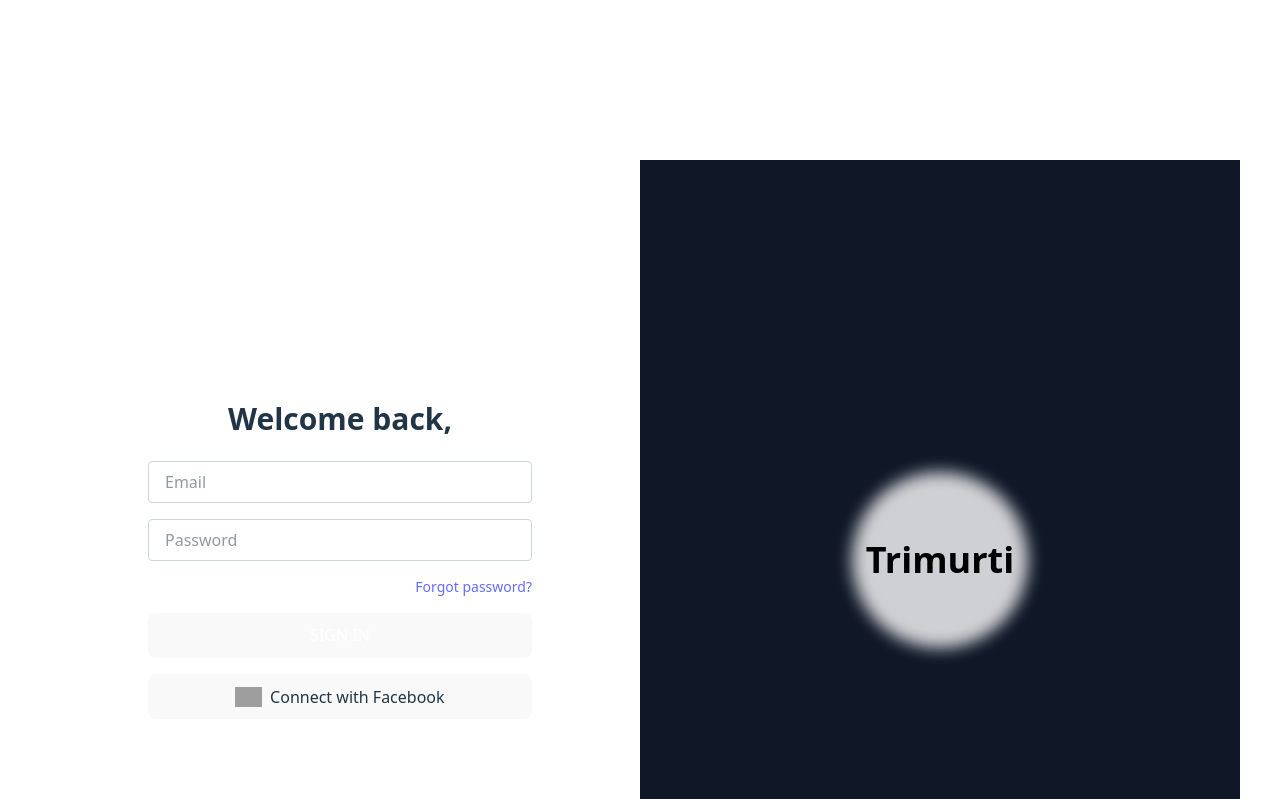
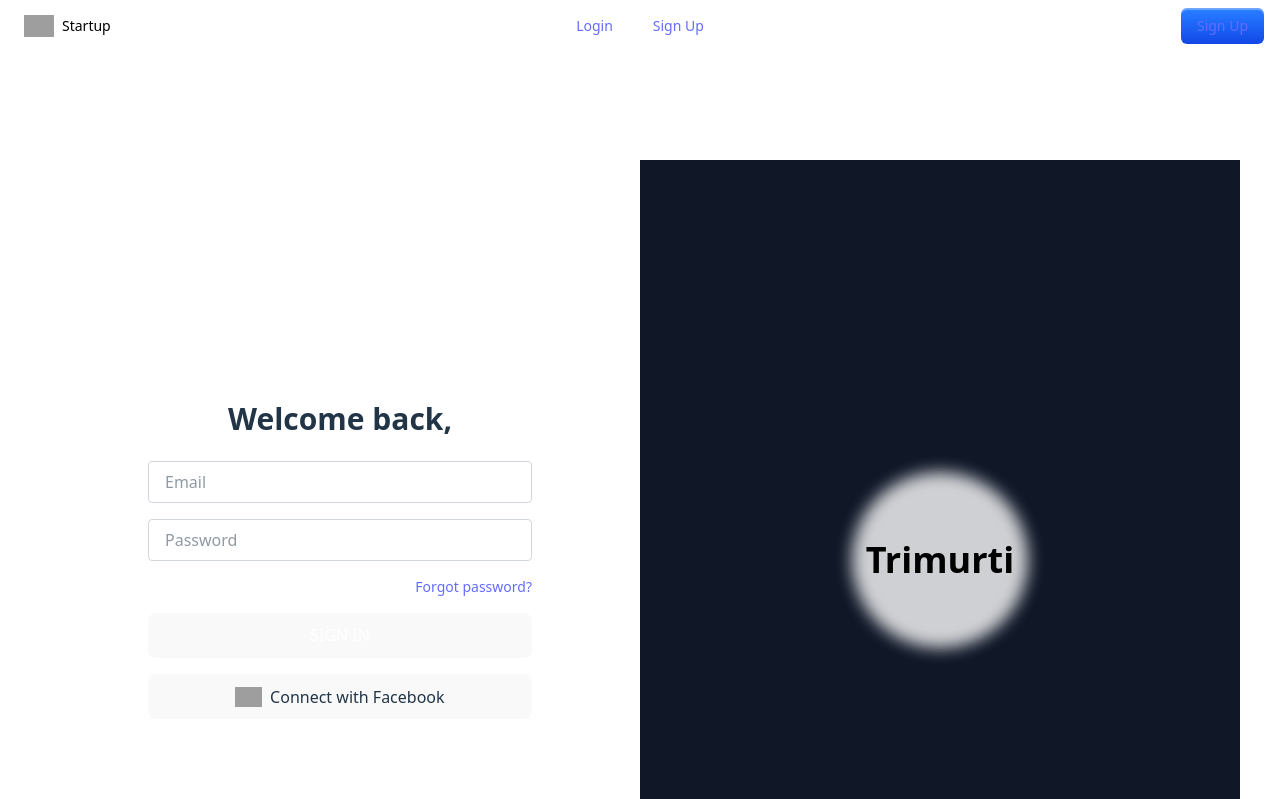
Before and after one commit to Bibek9808/Trimurti-web-login, a React (Vite) app: page / in a window 1280 px wide. Shown: the top 799 px of the page. Built offline with nearby package versions, Linux system fonts and the light colour scheme; grey boxes are pictures that could not be loaded.

Commit message:
resizable navbar added

```diff
--- a/package.json
+++ b/package.json
@@ -11,6 +11,7 @@
     "deploy": "vite build && gh-pages -d dist"
   },
   "dependencies": {
+    "@tabler/icons-react": "^3.34.0",
     "@tailwindcss/vite": "^4.1.10",
     "clsx": "^2.1.1",
     "framer-motion": "^12.18.1",
--- a/src/App.jsx
+++ b/src/App.jsx
@@ -1,19 +1,64 @@
 import "./App.css";
 import LoginSignUpPage from "./ui/LoginSignUpPage";
-import { FloatingNav } from "./ui/floating-navbar";
-import { Home, Info, Phone } from "lucide-react"; // Or use your own icons
+import { Navbar, NavBody, NavItems, NavbarLogo, NavbarButton, MobileNav, MobileNavHeader, MobileNavToggle, MobileNavMenu } from "./ui/resizable-navbar";
+import React, { useState } from "react";
 
 function App() {
   const navItems = [
-    { name: "Home", link: "#", icon: <Home size={18} /> },
-    { name: "About", link: "#", icon: <Info size={18} /> },
-    { name: "Contact", link: "#", icon: <Phone size={18} /> },
+    { name: "Login", link: "#login" },
+    { name: "Sign Up", link: "#signup" },
   ];
+
+  const [mobileMenuOpen, setMobileMenuOpen] = useState(false);
+
+  const handleItemClick = () => {
+    // Close mobile menu when a nav item is clicked
+    setMobileMenuOpen(false);
+  };
 
   return (
     <>
-      <FloatingNav navItems={navItems} />
-      <main className="pt-32"> {/* To avoid overlap with floating nav */}
+      <Navbar className="fixed top-0 left-0 right-0 z-50">
+        <NavBody>
+          <NavbarLogo />
+          <NavItems items={navItems} onItemClick={handleItemClick} />
+          <NavbarButton href="#signup" variant="gradient" className="ml-4">
+            Sign Up
+          </NavbarButton>
+          {/* Mobile Nav Toggle */}
+          <div className="lg:hidden ml-auto">
+            <MobileNavToggle
+              isOpen={mobileMenuOpen}
+              onClick={() => setMobileMenuOpen(!mobileMenuOpen)}
+            />
+          </div>
+        </NavBody>
+        <MobileNav visible={mobileMenuOpen}>
+          <MobileNavHeader>
+            <NavbarLogo />
+            <MobileNavToggle
+              isOpen={mobileMenuOpen}
+              onClick={() => setMobileMenuOpen(false)}
+            />
+          </MobileNavHeader>
+          <MobileNavMenu isOpen={mobileMenuOpen} onClose={() => setMobileMenuOpen(false)}>
+            {navItems.map((item, idx) => (
+              <a
+                key={idx}
+                href={item.link}
+                onClick={() => {
+                  handleItemClick();
+                }}
+                className="block w-full rounded-md px-4 py-2 text-center text-lg font-semibold text-black hover:bg-gray-100 dark:text-white dark:hover:bg-neutral-800"
+              >
+                {item.name}
+              </a>
+            ))}
+          </MobileNavMenu>
+        </MobileNav>
+      </Navbar>
+
+      <main className="pt-32">
         <LoginSignUpPage />
       </main>
     </>
--- a/src/ui/floating-navbar.jsx
+++ b/src/ui/floating-navbar.jsx
@@ -39,6 +39,16 @@
           <a
             key={`link-${idx}`}
             href={navItem.link}
+            onClick={(e) => {
+              if (navItem.link.startsWith("#")) {
+                e.preventDefault();
+                const targetId = navItem.link.slice(1);
+                const target = document.getElementById(targetId);
+                if (target) {
+                  target.scrollIntoView({ behavior: "smooth" });
+                }
+              }
+            }}
             className={cn(
               "relative flex items-center space-x-1 text-sm font-medium text-neutral-600 dark:text-neutral-200",
               "transition-all hover:text-blue-600 dark:hover:text-blue-400"
--- /dev/null
+++ b/src/ui/resizable-navbar.jsx
@@ -0,0 +1,235 @@
+"use client";;
+import { cn } from "../lib/utils";
+import { IconMenu2, IconX } from "@tabler/icons-react";
+import {
+  motion,
+  AnimatePresence,
+  useScroll,
+  useMotionValueEvent,
+} from "motion/react";
+
+import React, { useRef, useState } from "react";
+
+
+export const Navbar = ({
+  children,
+  className
+}) => {
+  const ref = useRef(null);
+  const { scrollY } = useScroll({
+    target: ref,
+    offset: ["start start", "end start"],
+  });
+  const [visible, setVisible] = useState(false);
+
+  useMotionValueEvent(scrollY, "change", (latest) => {
+    if (latest > 100) {
+      setVisible(true);
+    } else {
+      setVisible(false);
+    }
+  });
+
+  return (
+    <motion.div
+      ref={ref}
+      // IMPORTANT: Change this to class of `fixed` if you want the navbar to be fixed
+      className={cn("sticky inset-x-0 top-20 z-40 w-full", className)}>
+      {React.Children.map(children, (child) =>
+        React.isValidElement(child)
+          ? React.cloneElement(child, { visible })
+          : child)}
+    </motion.div>
+  );
+};
+
+export const NavBody = ({
+  children,
+  className,
+  visible
+}) => {
+  return (
+    <motion.div
+      animate={{
+        backdropFilter: visible ? "blur(10px)" : "none",
+        boxShadow: visible
+          ? "0 0 24px rgba(34, 42, 53, 0.06), 0 1px 1px rgba(0, 0, 0, 0.05), 0 0 0 1px rgba(34, 42, 53, 0.04), 0 0 4px rgba(34, 42, 53, 0.08), 0 16px 68px rgba(47, 48, 55, 0.05), 0 1px 0 rgba(255, 255, 255, 0.1) inset"
+          : "none",
+        width: visible ? "40%" : "100%",
+        y: visible ? 20 : 0,
+      }}
+      transition={{
+        type: "spring",
+        stiffness: 200,
+        damping: 50,
+      }}
+      style={{
+        minWidth: "800px",
+      }}
+      className={cn(
+        "relative z-[60] mx-auto hidden w-full max-w-7xl flex-row items-center justify-between self-start rounded-full bg-transparent px-4 py-2 lg:flex dark:bg-transparent",
+        visible && "bg-white/80 dark:bg-neutral-950/80",
+        className
+      )}>
+      {children}
+    </motion.div>
+  );
+};
+
+export const NavItems = ({
+  items,
+  className,
+  onItemClick
+}) => {
+  const [hovered, setHovered] = useState(null);
+
+  return (
+    <motion.div
+      onMouseLeave={() => setHovered(null)}
+      className={cn(
+        "absolute inset-0 hidden flex-1 flex-row items-center justify-center space-x-2 text-sm font-medium text-zinc-600 transition duration-200 hover:text-zinc-800 lg:flex lg:space-x-2",
+        className
+      )}>
+      {items.map((item, idx) => (
+        <a
+          onMouseEnter={() => setHovered(idx)}
+          onClick={onItemClick}
+          className="relative px-4 py-2 text-neutral-600 dark:text-neutral-300"
+          key={`link-${idx}`}
+          href={item.link}>
+          {hovered === idx && (
+            <motion.div
+              layoutId="hovered"
+              className="absolute inset-0 h-full w-full rounded-full bg-gray-100 dark:bg-neutral-800" />
+          )}
+          <span className="relative z-20">{item.name}</span>
+        </a>
+      ))}
+    </motion.div>
+  );
+};
+
+export const MobileNav = ({
+  children,
+  className,
+  visible
+}) => {
+  return (
+    <motion.div
+      animate={{
+        backdropFilter: visible ? "blur(10px)" : "none",
+        boxShadow: visible
+          ? "0 0 24px rgba(34, 42, 53, 0.06), 0 1px 1px rgba(0, 0, 0, 0.05), 0 0 0 1px rgba(34, 42, 53, 0.04), 0 0 4px rgba(34, 42, 53, 0.08), 0 16px 68px rgba(47, 48, 55, 0.05), 0 1px 0 rgba(255, 255, 255, 0.1) inset"
+          : "none",
+        width: visible ? "90%" : "100%",
+        paddingRight: visible ? "12px" : "0px",
+        paddingLeft: visible ? "12px" : "0px",
+        borderRadius: visible ? "4px" : "2rem",
+        y: visible ? 20 : 0,
+      }}
+      transition={{
+        type: "spring",
+        stiffness: 200,
+        damping: 50,
+      }}
+      className={cn(
+        "relative z-50 mx-auto flex w-full max-w-[calc(100vw-2rem)] flex-col items-center justify-between bg-transparent px-0 py-2 lg:hidden",
+        visible && "bg-white/80 dark:bg-neutral-950/80",
+        className
+      )}>
+      {children}
+    </motion.div>
+  );
+};
+
+export const MobileNavHeader = ({
+  children,
+  className
+}) => {
+  return (
+    <div
+      className={cn("flex w-full flex-row items-center justify-between", className)}>
+      {children}
+    </div>
+  );
+};
+
+export const MobileNavMenu = ({
+  children,
+  className,
+  isOpen,
+  onClose
+}) => {
+  return (
+    <AnimatePresence>
+      {isOpen && (
+        <motion.div
+          initial={{ opacity: 0 }}
+          animate={{ opacity: 1 }}
+          exit={{ opacity: 0 }}
+          className={cn(
+            "absolute inset-x-0 top-16 z-50 flex w-full flex-col items-start justify-start gap-4 rounded-lg bg-white px-4 py-8 shadow-[0_0_24px_rgba(34,_42,_53,_0.06),_0_1px_1px_rgba(0,_0,_0,_0.05),_0_0_0_1px_rgba(34,_42,_53,_0.04),_0_0_4px_rgba(34,_42,_53,_0.08),_0_16px_68px_rgba(47,_48,_55,_0.05),_0_1px_0_rgba(255,_255,_255,_0.1)_inset] dark:bg-neutral-950",
+            className
+          )}>
+          {children}
+        </motion.div>
+      )}
+    </AnimatePresence>
+  );
+};
+
+export const MobileNavToggle = ({
+  isOpen,
+  onClick
+}) => {
+  return isOpen ? (
+    <IconX className="text-black dark:text-white" onClick={onClick} />
+  ) : (
+    <IconMenu2 className="text-black dark:text-white" onClick={onClick} />
+  );
+};
+
+export const NavbarLogo = () => {
+  return (
+    <a
+      href="#"
+      className="relative z-20 mr-4 flex items-center space-x-2 px-2 py-1 text-sm font-normal text-black">
+      <img
+        src="https://assets.aceternity.com/logo-dark.png"
+        alt="logo"
+        width={30}
+        height={30} />
+      <span className="font-medium text-black dark:text-white">Startup</span>
+    </a>
+  );
+};
+
+export const NavbarButton = ({
+  href,
+  as: Tag = "a",
+  children,
+  className,
+  variant = "primary",
+  ...props
+}) => {
+  const baseStyles =
+    "px-4 py-2 rounded-md bg-white button bg-white text-black text-sm font-bold relative cursor-pointer hover:-translate-y-0.5 transition duration-200 inline-block text-center";
+
+  const variantStyles = {
+    primary:
+      "shadow-[0_0_24px_rgba(34,_42,_53,_0.06),_0_1px_1px_rgba(0,_0,_0,_0.05),_0_0_0_1px_rgba(34,_42,_53,_0.04),_0_0_4px_rgba(34,_42,_53,_0.08),_0_16px_68px_rgba(47,_48,_55,_0.05),_0_1px_0_rgba(255,_255,_255,_0.1)_inset]",
+    secondary: "bg-transparent shadow-none dark:text-white",
+    dark: "bg-black text-white shadow-[0_0_24px_rgba(34,_42,_53,_0.06),_0_1px_1px_rgba(0,_0,_0,_0.05),_0_0_0_1px_rgba(34,_42,_53,_0.04),_0_0_4px_rgba(34,_42,_53,_0.08),_0_16px_68px_rgba(47,_48,_55,_0.05),_0_1px_0_rgba(255,_255,_255,_0.1)_inset]",
+    gradient:
+      "bg-gradient-to-b from-blue-500 to-blue-700 text-white shadow-[0px_2px_0px_0px_rgba(255,255,255,0.3)_inset]",
+  };
+
+  return (
+    <Tag
+      href={href || undefined}
+      className={cn(baseStyles, variantStyles[variant], className)}
+      {...props}>
+      {children}
+    </Tag>
+  );
+};
```
Also changed, not shown: 1 other file (tests, documents, lock files or other folders).
